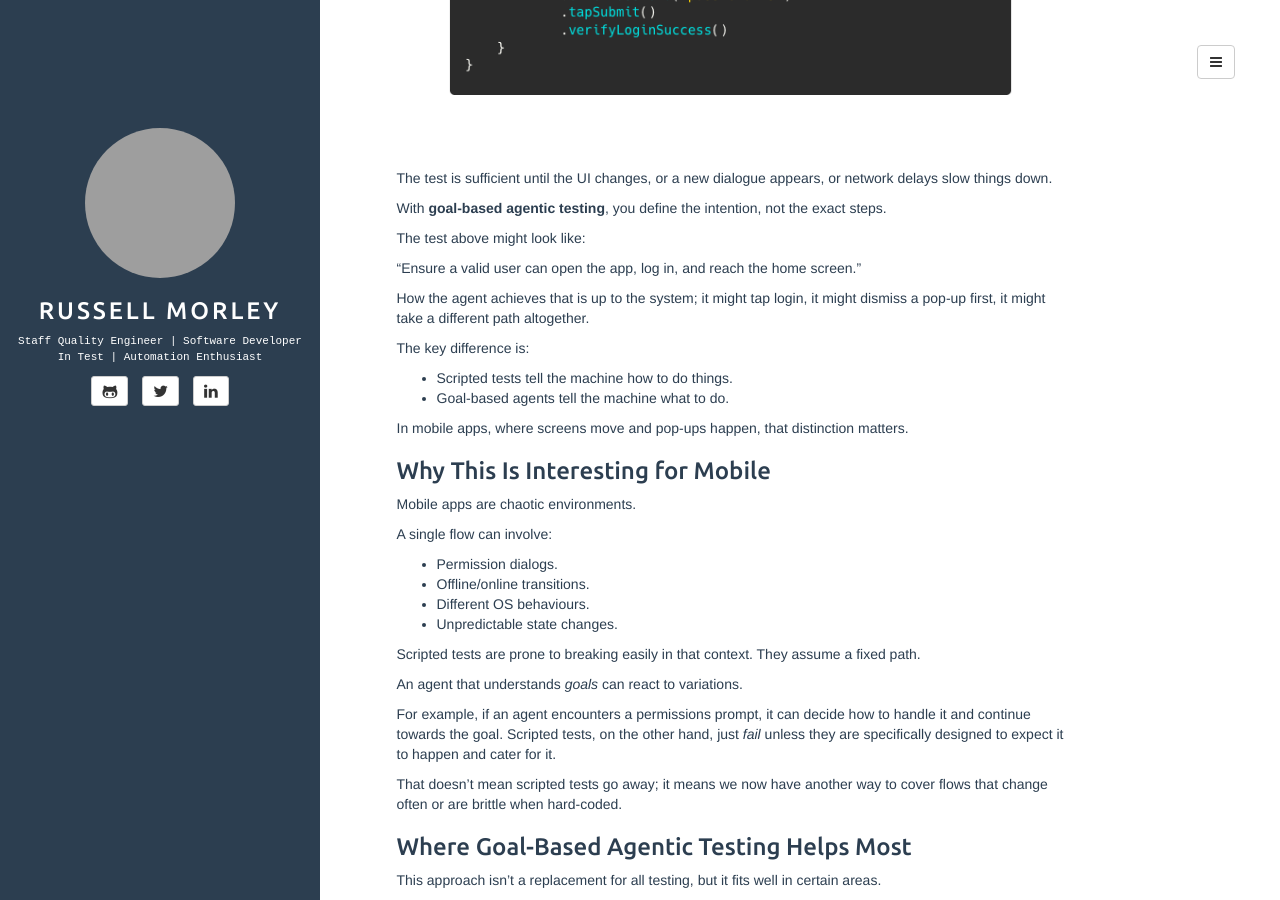
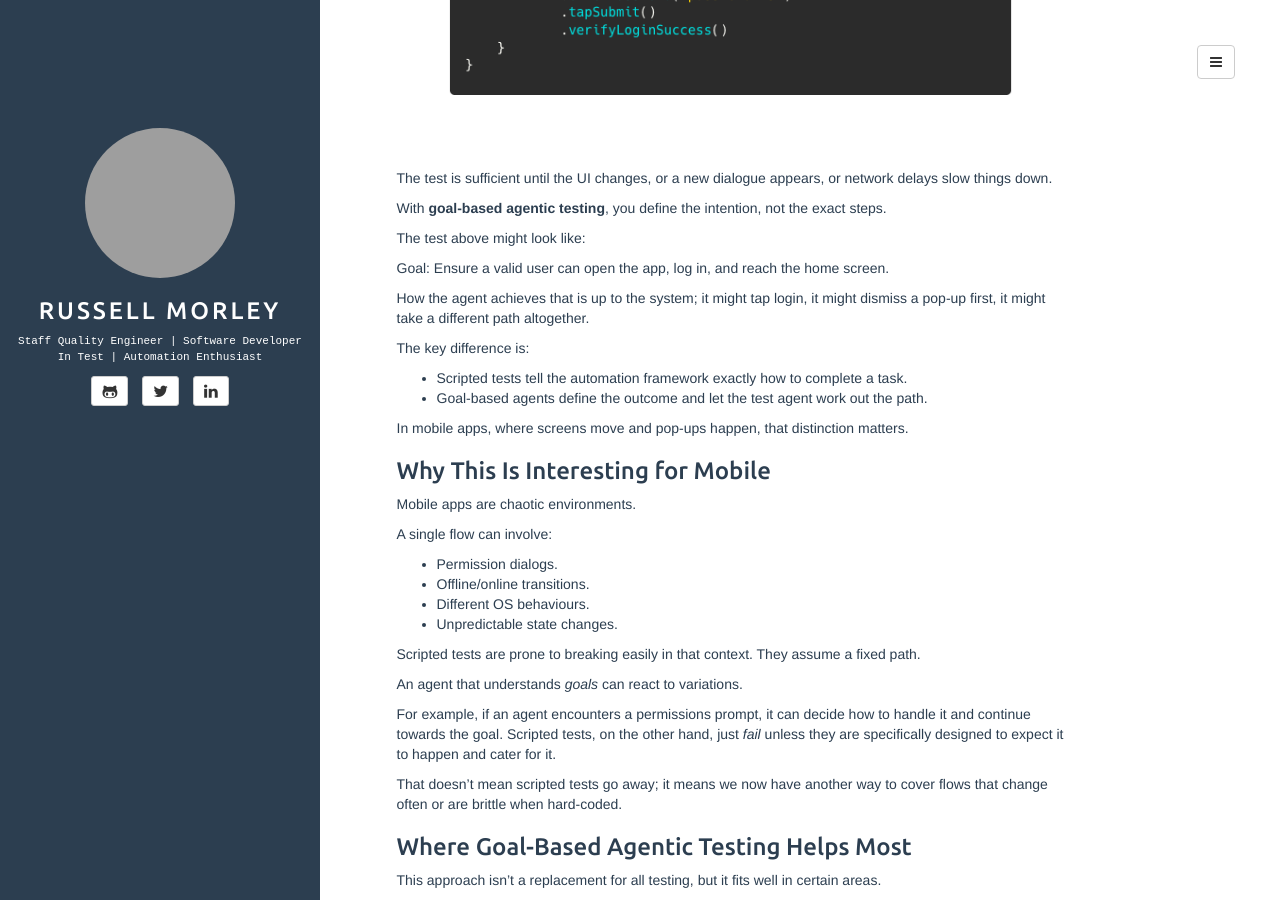
Before and after one commit to Rusty84/Rusty84.github.io, a Jekyll site: the page built from _posts/2026-03-05-gbat.md, in a window 1280 px wide and 900 px high, scrolled down 876 px. Built offline with Jekyll 4.4.1, drawn with Linux system fonts in a browser that asks for light colours; comment, search, counter and statistics services are not loaded; grey boxes are pictures that could not be loaded.

Commit message:
Add files via upload

```diff
--- a/_posts/2026-03-05-gbat.md
+++ b/_posts/2026-03-05-gbat.md
@@ -39,14 +39,14 @@ With **goal-based agentic testing**, you define the intention, not the exact ste
 
 The test above might look like:
 
-“Ensure a valid user can open the app, log in, and reach the home screen.”
+Goal: Ensure a valid user can open the app, log in, and reach the home screen.
 
 How the agent achieves that is up to the system; it might tap login, it might dismiss a pop-up first, it might take a different path altogether.
 
 The key difference is:
 
-* Scripted tests tell the machine how to do things.
-* Goal-based agents tell the machine what to do.
+* Scripted tests tell the automation framework exactly how to complete a task.
+* Goal-based agents define the outcome and let the test agent work out the path.
 
 In mobile apps, where screens move and pop-ups happen, that distinction matters.
 
```
